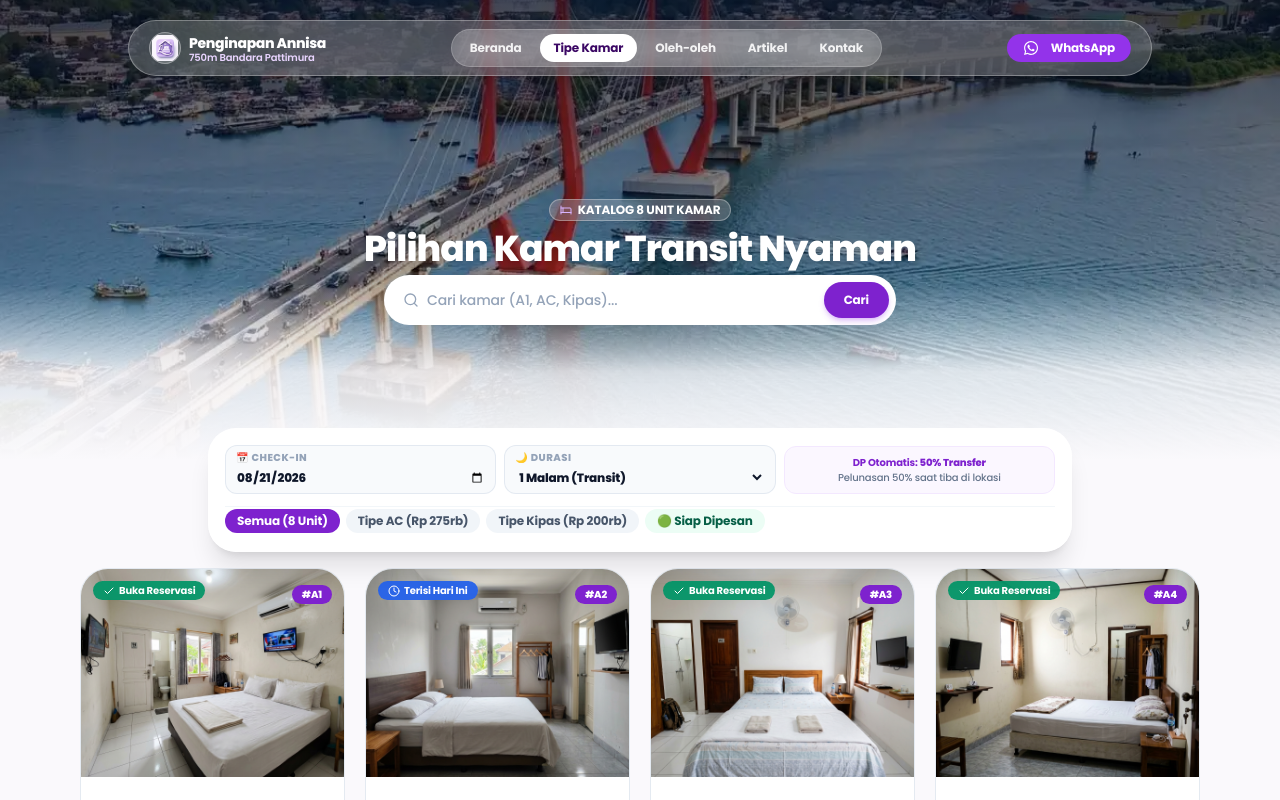
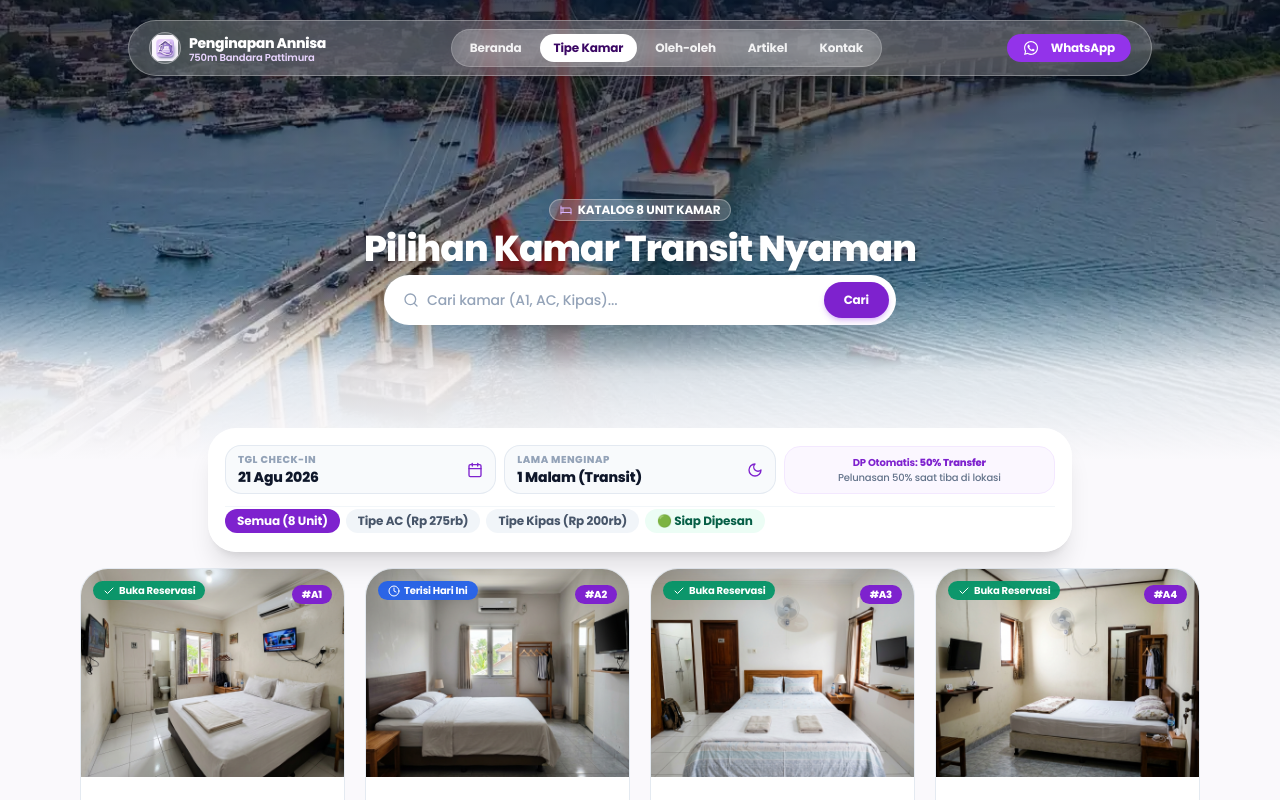
Before and after one commit to ilsetiawan1/penginapan-annisa, a Next.js app in the folder apps/web/: page /kamar in a window 1280 px wide. Shown: the top 800 px of the page. Built offline with nearby package versions, Linux system fonts and the light colour scheme.

Commit message:
style(rooms): enhance date & duration picker UI with modern boutique travel styling and seamless touch triggers

```diff
--- a/apps/web/src/features/public/rooms/components/room-filter.tsx
+++ b/apps/web/src/features/public/rooms/components/room-filter.tsx
@@ -1,4 +1,6 @@
 "use client";
+
+import { Calendar, Moon } from "lucide-react";
 
 interface RoomFilterProps {
   checkInDate: string;
@@ -17,41 +19,55 @@ export function RoomFilter({
   activeFilter,
   onFilterChange,
 }: RoomFilterProps) {
+  const formattedDate = checkInDate
+    ? new Date(checkInDate).toLocaleDateString("id-ID", {
+        day: "numeric",
+        month: "short",
+        year: "numeric",
+      })
+    : "Pilih Tanggal";
+
   return (
     <section className="relative z-20 -mt-6 sm:-mt-8 max-w-4xl mx-auto px-3 sm:px-4">
       <div className="bg-white/95 backdrop-blur-xl rounded-2xl sm:rounded-3xl p-2.5 sm:p-4 shadow-xl border border-white/80 space-y-2 sm:space-y-3">
-        {/* Baris 1: Date & Duration (2 Kolom Berdampingan di Mobile, 3 Kolom di Desktop) */}
+        {/* Baris 1: Date & Duration (2 Kolom Berdampingan dengan Desain Modern Traveloka/Airbnb Style) */}
         <div className="grid grid-cols-2 sm:grid-cols-3 gap-2 items-center">
-          {/* Input Tanggal Check-In */}
-          <div className="bg-slate-50 border border-slate-200/90 rounded-xl px-2.5 py-1 focus-within:border-purple-600 transition">
-            <label
-              htmlFor="kamar-checkin-date"
-              className="text-[9px] sm:text-[10px] font-black text-slate-400 uppercase tracking-wider block"
-            >
-              📅 Check-In
-            </label>
+          {/* Box Tanggal Check-In */}
+          <div className="relative bg-slate-50 border border-slate-200/90 rounded-2xl px-3 py-1.5 focus-within:border-purple-600 transition flex items-center justify-between">
+            <div>
+              <span className="text-[9px] sm:text-[10px] font-black text-slate-400 uppercase tracking-wider block">
+                TGL CHECK-IN
+              </span>
+              <span className="text-xs sm:text-sm font-black text-slate-900 block leading-tight">
+                {formattedDate}
+              </span>
+            </div>
+            <Calendar className="w-4 h-4 text-purple-700 shrink-0" />
             <input
               id="kamar-checkin-date"
               type="date"
               value={checkInDate}
               onChange={(e) => onCheckInDateChange(e.target.value)}
-              className="w-full bg-transparent text-[11px] sm:text-xs font-extrabold text-slate-900 outline-none cursor-pointer"
+              className="absolute inset-0 opacity-0 w-full h-full cursor-pointer"
             />
           </div>
 
-          {/* Selector Lama Menginap */}
-          <div className="bg-slate-50 border border-slate-200/90 rounded-xl px-2.5 py-1 focus-within:border-purple-600 transition">
-            <label
-              htmlFor="kamar-nights"
-              className="text-[9px] sm:text-[10px] font-black text-slate-400 uppercase tracking-wider block"
-            >
-              🌙 Durasi
-            </label>
+          {/* Box Lama Menginap */}
+          <div className="relative bg-slate-50 border border-slate-200/90 rounded-2xl px-3 py-1.5 focus-within:border-purple-600 transition flex items-center justify-between">
+            <div>
+              <span className="text-[9px] sm:text-[10px] font-black text-slate-400 uppercase tracking-wider block">
+                LAMA MENGINAP
+              </span>
+              <span className="text-xs sm:text-sm font-black text-slate-900 block leading-tight">
+                {nights} Malam {nights === 1 ? "(Transit)" : ""}
+              </span>
+            </div>
+            <Moon className="w-4 h-4 text-purple-700 shrink-0" />
             <select
               id="kamar-nights"
               value={nights}
               onChange={(e) => onNightsChange(Number(e.target.value))}
-              className="w-full bg-transparent text-[11px] sm:text-xs font-extrabold text-slate-900 outline-none cursor-pointer"
+              className="absolute inset-0 opacity-0 w-full h-full cursor-pointer"
             >
               <option value={1}>1 Malam (Transit)</option>
               <option value={2}>2 Malam</option>
@@ -62,7 +78,7 @@ export function RoomFilter({
           </div>
 
           {/* Indikator DP 50% (Hanya tampil di tablet/desktop agar tampilan mobile sangat ringkas) */}
-          <div className="hidden sm:flex bg-purple-50/80 border border-purple-100 rounded-xl p-2 text-center flex-col justify-center">
+          <div className="hidden sm:flex bg-purple-50/80 border border-purple-100 rounded-2xl p-2 text-center flex-col justify-center">
             <span className="text-[10px] font-bold text-purple-700 block">
               DP Otomatis: <strong>50% Transfer</strong>
             </span>
```
